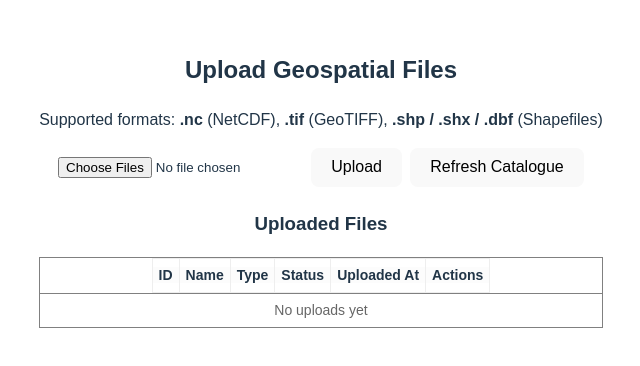
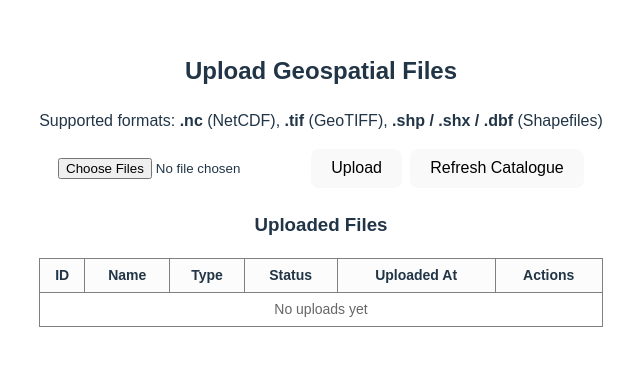
Before and after one commit to rafih268/etl-uploader, a React (Vite) app in the folder frontend/: page / in a window 1280 px wide. Shown: the part 220-586 px from the top of the page, without its empty margins (319-959 px from the left). Built offline with nearby package versions, Linux system fonts and the light colour scheme.

Commit message:
fix(catalogue): fix typo to align the column headers and content

```diff
--- a/frontend/src/Upload.jsx
+++ b/frontend/src/Upload.jsx
@@ -84,7 +84,7 @@ export default function Upload() {
           fontSize: 14,
         }}
       >
-        <thread style={{ background: "#f0f0f038" }}>
+        <thead style={{ background: "#f0f0f038" }}>
           <tr>
             <th>ID</th>
             <th>Name</th>
@@ -93,7 +93,7 @@ export default function Upload() {
             <th>Uploaded At</th>
             <th>Actions</th>
           </tr>
-        </thread>
+        </thead>
         <tbody>
           {catalogue.map((c) => (
             <tr key={c.id}>
```
